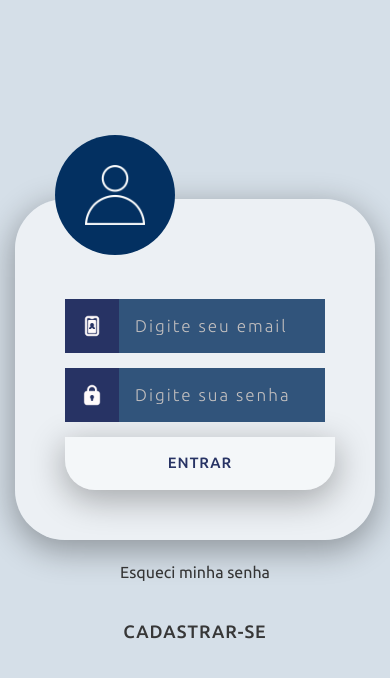
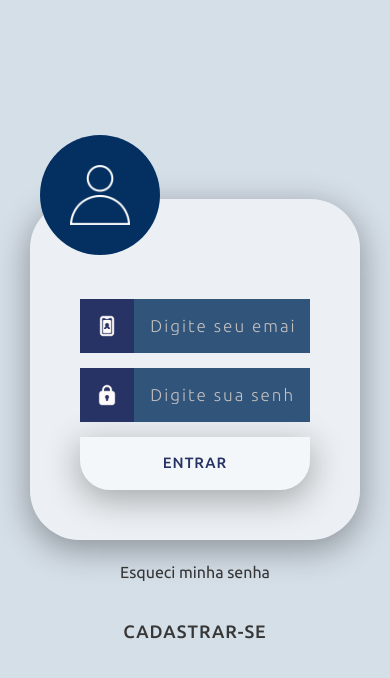
Before and after one commit to jakelinenogueira/to-do-list-app, a Next.js app: page /login in a window 390 px wide. Shown: the top 678 px of the page. Built offline with nearby package versions, Linux system fonts and the light colour scheme.

Commit message:
responsive adjustment

```diff
--- a/src/app/login/Login.module.scss
+++ b/src/app/login/Login.module.scss
@@ -19,8 +19,7 @@
       margin: 0 15px;
       position: relative;
       padding: 100px 50px 50px;
-      width: 518px;
-      min-width: 360px;
+      max-width: 518px;
       background-color: #ffffff8c;
       border-radius: 50px;
       display: flex;
@@ -72,7 +71,6 @@
     .btn_enter {
       padding: 15px 0;
       width: 100%;
-      min-width: 270px;
       border: none;
       background-color: #ffffff69;
       border-radius: 0px 0px 30px 30px;
--- a/src/app/signup/Signup.module.scss
+++ b/src/app/signup/Signup.module.scss
@@ -5,7 +5,7 @@
   .content {
     padding: 50px 0;
     margin: 0 auto;
-    width: 518px;
+    max-width: 518px;
     display: flex;
     flex-direction: column;
     justify-content: center;
```
